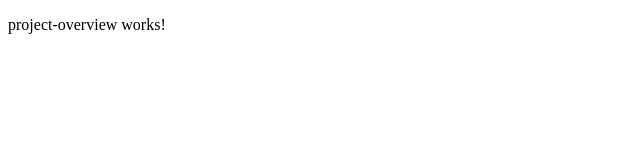
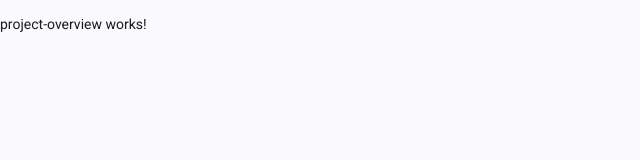
Before and after one commit to SebaRenner/backlog, an Angular app in the folder backlog/: page / in a window 1280 px wide. Shown: the top 160 px of the page, without its empty margins (0-640 px from the left). Built offline with nearby package versions, Linux system fonts and the light colour scheme.

Commit message:
added angular material

```diff
--- a/backlog/angular.json
+++ b/backlog/angular.json
@@ -25,6 +25,7 @@
               }
             ],
             "styles": [
+              "src/custom-theme.scss",
               "src/styles.css"
             ]
           },
--- a/backlog/package.json
+++ b/backlog/package.json
@@ -22,10 +22,12 @@
   },
   "private": true,
   "dependencies": {
+    "@angular/cdk": "^20.2.13",
     "@angular/common": "^20.2.0",
     "@angular/compiler": "^20.2.0",
     "@angular/core": "^20.2.0",
     "@angular/forms": "^20.2.0",
+    "@angular/material": "^20.2.13",
     "@angular/platform-browser": "^20.2.0",
     "@angular/router": "^20.2.0",
     "rxjs": "~7.8.0",
--- /dev/null
+++ b/backlog/src/custom-theme.scss
@@ -0,0 +1,35 @@
+
+// Include theming for Angular Material with `mat.theme()`.
+// This Sass mixin will define CSS variables that are used for styling Angular Material
+// components according to the Material 3 design spec.
+// Learn more about theming and how to use it for your application's
+// custom components at https://material.angular.dev/guide/theming
+@use '@angular/material' as mat;
+
+html {
+  @include mat.theme((
+    color: (
+      primary: mat.$azure-palette,
+      tertiary: mat.$blue-palette,
+    ),
+    typography: Roboto,
+    density: 0,
+  ));
+}
+
+body {
+  // Default the application to a light color theme. This can be changed to
+  // `dark` to enable the dark color theme, or to `light dark` to defer to the
+  // user's system settings.
+  color-scheme: light;
+
+  // Set a default background, font and text colors for the application using
+  // Angular Material's system-level CSS variables. Learn more about these
+  // variables at https://material.angular.dev/guide/system-variables
+  background-color: var(--mat-sys-surface);
+  color: var(--mat-sys-on-surface);
+  font: var(--mat-sys-body-medium);
+
+  // Reset the user agent margin.
+  margin: 0;
+}
--- a/backlog/src/index.html
+++ b/backlog/src/index.html
@@ -6,6 +6,8 @@
   <base href="/">
   <meta name="viewport" content="width=device-width, initial-scale=1">
   <link rel="icon" type="image/x-icon" href="favicon.ico">
+  <link href="https://fonts.googleapis.com/css2?family=Roboto:wght@300;400;500&display=swap" rel="stylesheet">
+  <link href="https://fonts.googleapis.com/icon?family=Material+Icons" rel="stylesheet">
 </head>
 <body>
   <app-root></app-root>
--- a/backlog/src/styles.css
+++ b/backlog/src/styles.css
@@ -1 +1,4 @@
 /* You can add global styles to this file, and also import other style files */
+
+html, body { height: 100%; }
+body { margin: 0; font-family: Roboto, "Helvetica Neue", sans-serif; }
```
Also changed, not shown: 1 other file (tests, documents, lock files or other folders).
